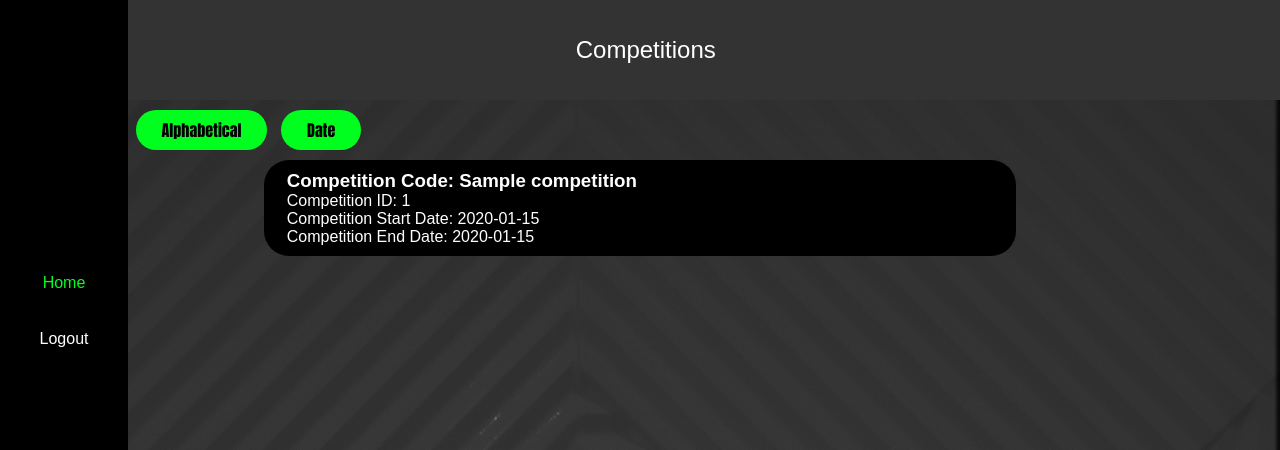
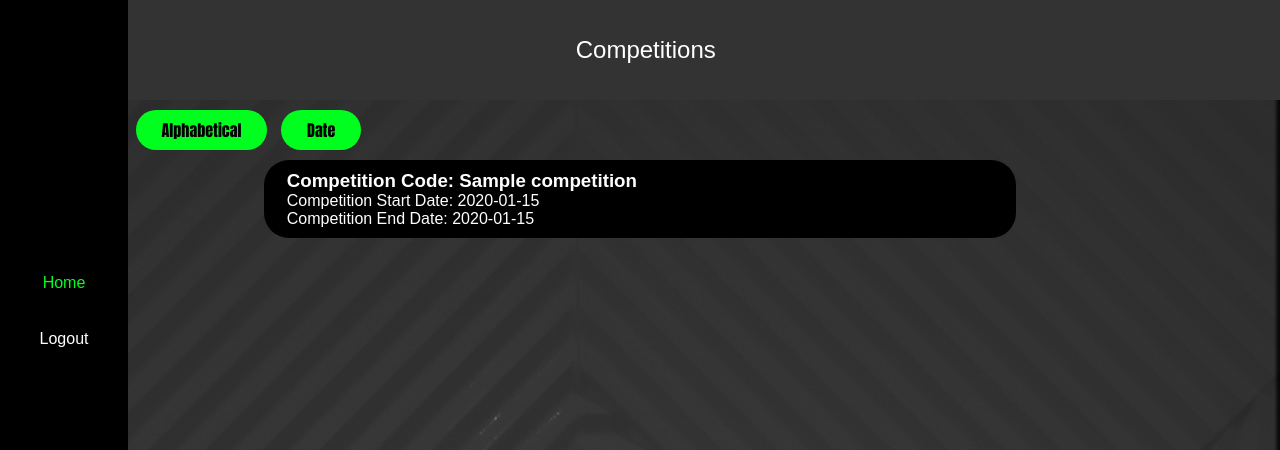
Before and after one commit to CEEJ-INFO2602/CEEJCompetitionPlatform, a Flask app: page /render_competitionsPage in a window 1280 px wide. Shown: the part 80-530 px from the top of the page. Run offline with Flask 3, Linux system fonts and the light colour scheme; tables that the repository leaves empty hold one stand-in row (values such as "Sample post").

Commit message:
Remove competition id

```diff
--- a/App/templates/adminPage.html
+++ b/App/templates/adminPage.html
@@ -29,7 +29,6 @@
       <div class="card-text">
         <div class="card-left">
           <h3>Competition Code: {{ c.compName }}</h3>
-          <p>Competition ID: {{ c.id }}</p>
           <p>Competition Start Date: {{ c.startDate }}</p>
           <p>Competition End Date: {{ c.endDate }}</p>
         </div>
--- a/App/templates/competitionsPage.html
+++ b/App/templates/competitionsPage.html
@@ -27,7 +27,6 @@
       <div class="card-text">
         <div class="card-left">
           <h3>Competition Code: {{ c.compName }}</h3>
-          <p>Competition ID: {{ c.id }}</p>
           <p>Competition Start Date: {{ c.startDate }}</p>
           <p>Competition End Date: {{ c.endDate }}</p>
         </div>
```
